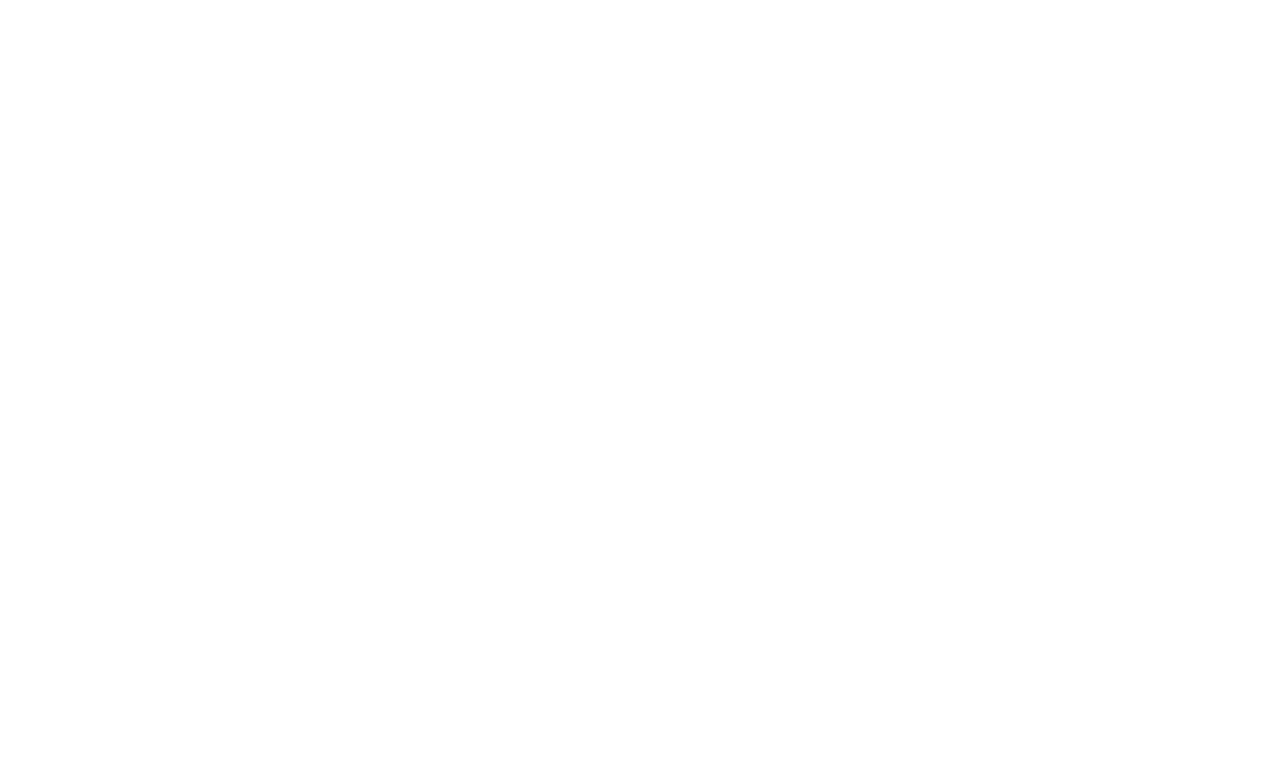
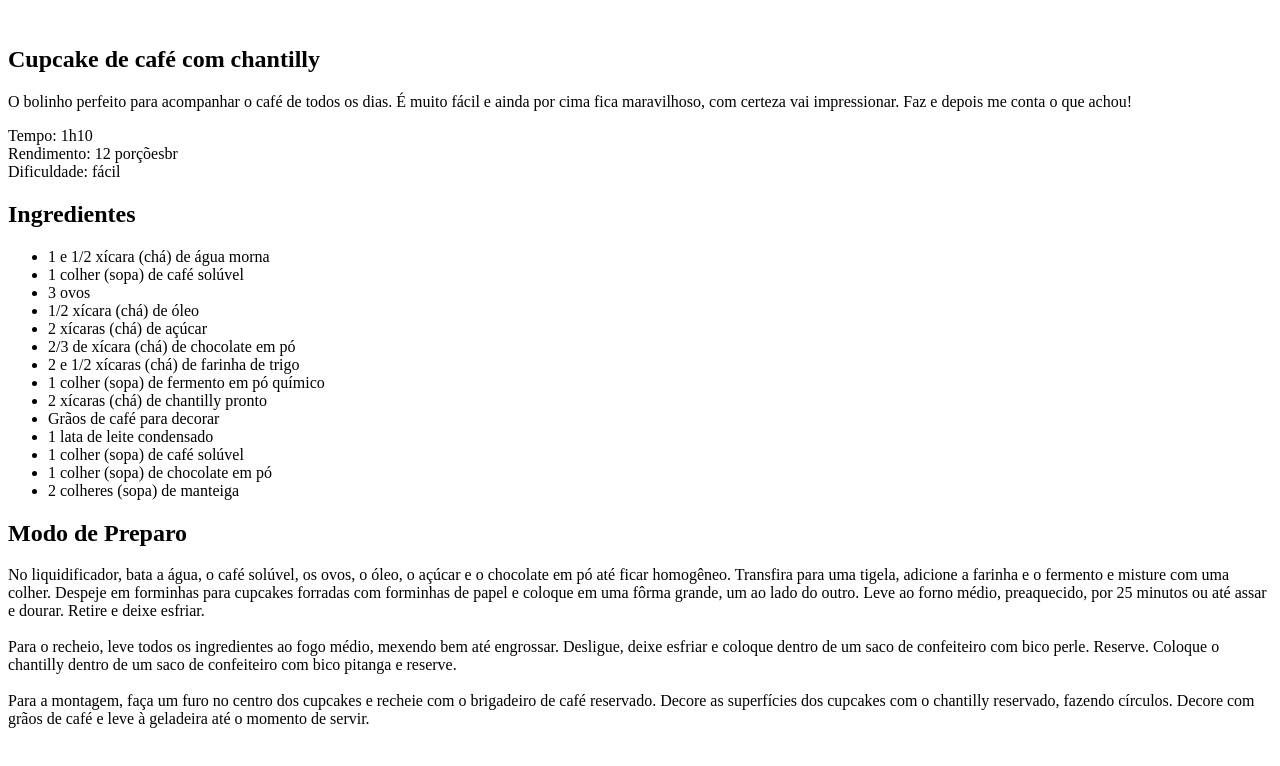
Before and after one commit to matheusntss/ProjetoReceita, a plain HTML site: page index.html in a window 1280 px wide. Drawn offline with Linux system fonts and the light colour scheme.

Commit message:
Iniciando o HTML

```diff
--- a/index.html
+++ b/index.html
@@ -6,6 +6,47 @@
   <title>Página de Receitas</title>
 </head>
 <body>
-
+  <div id="page">
+    <img src="" alt="">
+    <main>
+      <section id="about">
+        <h1>Cupcake de café com chantilly</h1>
+        <p>
+          O bolinho perfeito para acompanhar o café de todos os dias. É muito fácil e ainda por cima fica maravilhoso, com certeza vai impressionar. Faz e depois me conta o que achou!
+        </p>
+        <p>
+          Tempo: 1h10 <br>
+          Rendimento: 12 porçõesbr <br>
+          Dificuldade: fácil
+        </p>
+      </section>
+      <section id="ingredients">
+        <h2>Ingredientes</h2>
+        <ul>
+          <li>1 e 1/2 xícara (chá) de água morna</li>
+          <li>1 colher (sopa) de café solúvel</li>
+          <li>3 ovos</li>
+          <li>1/2 xícara (chá) de óleo</li>
+          <li>2 xícaras (chá) de açúcar</li>
+          <li>2/3 de xícara (chá) de chocolate em pó</li>
+          <li>2 e 1/2 xícaras (chá) de farinha de trigo</li>
+          <li>1 colher (sopa) de fermento em pó químico</li>
+          <li>2 xícaras (chá) de chantilly pronto</li>
+          <li>Grãos de café para decorar</li>
+          <li>1 lata de leite condensado</li>
+          <li>1 colher (sopa) de café solúvel</li>
+          <li>1 colher (sopa) de chocolate em pó</li>
+          <li>2 colheres (sopa) de manteiga</li>
+        </ul>
+      </section>
+      <section id="preparation">
+        <H2>Modo de Preparo</H2>
+        <p>No liquidificador, bata a água, o café solúvel, os ovos, o óleo, o açúcar e o chocolate em pó até ficar homogêneo. Transfira para uma tigela, adicione a farinha e o fermento e misture com uma colher. Despeje em forminhas para cupcakes forradas com forminhas de papel e coloque em uma fôrma grande, um ao lado do outro. Leve ao forno médio, preaquecido, por 25 minutos ou até assar e dourar. Retire e deixe esfriar. <br><br>
+        Para o recheio, leve todos os ingredientes ao fogo médio, mexendo bem até engrossar. Desligue, deixe esfriar e coloque dentro de um saco de confeiteiro com bico perle. Reserve. Coloque o chantilly dentro de um saco de confeiteiro com bico pitanga e reserve.
+        <br><br>
+        Para a montagem, faça um furo no centro dos cupcakes e recheie com o brigadeiro de café reservado. Decore as superfícies dos cupcakes com o chantilly reservado, fazendo círculos. Decore com grãos de café e leve à geladeira até o momento de servir.</p>
+      </section>
+    </main>
+  </div>
 </body>
 </html>
```
